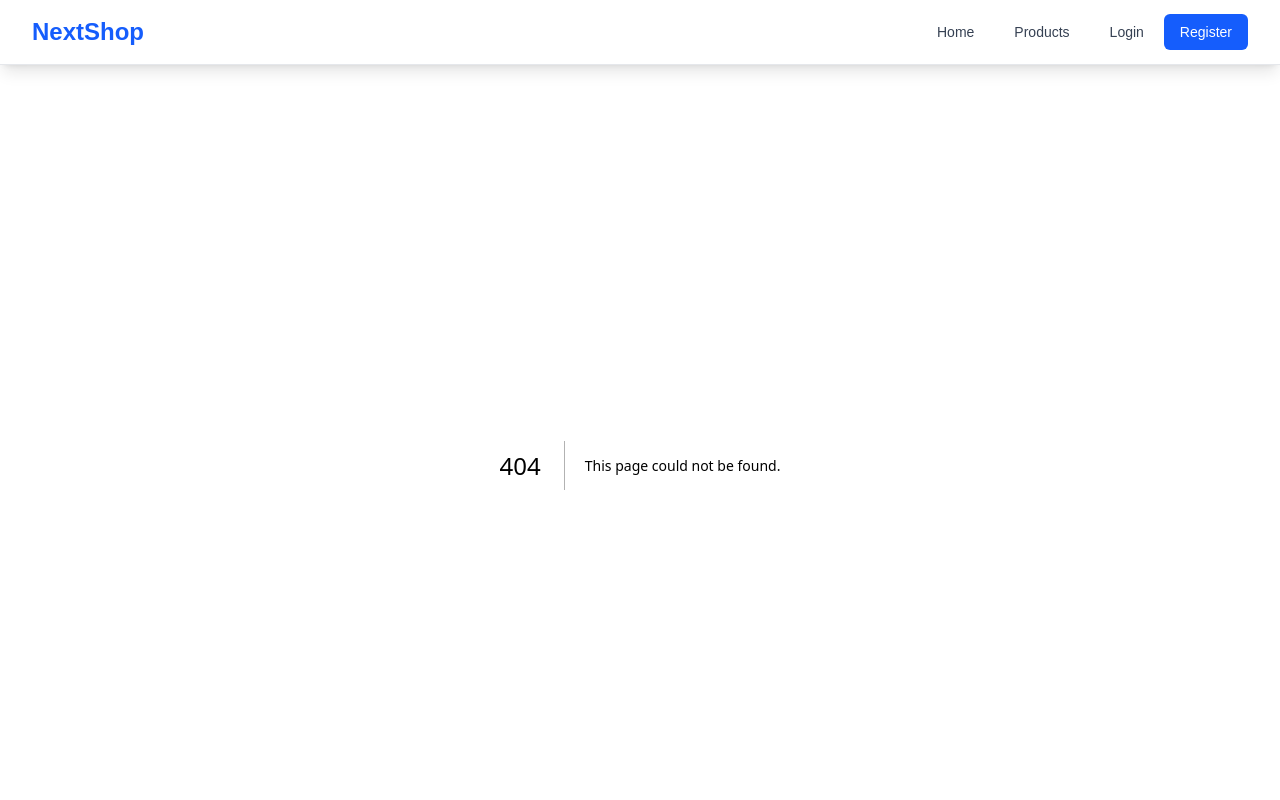
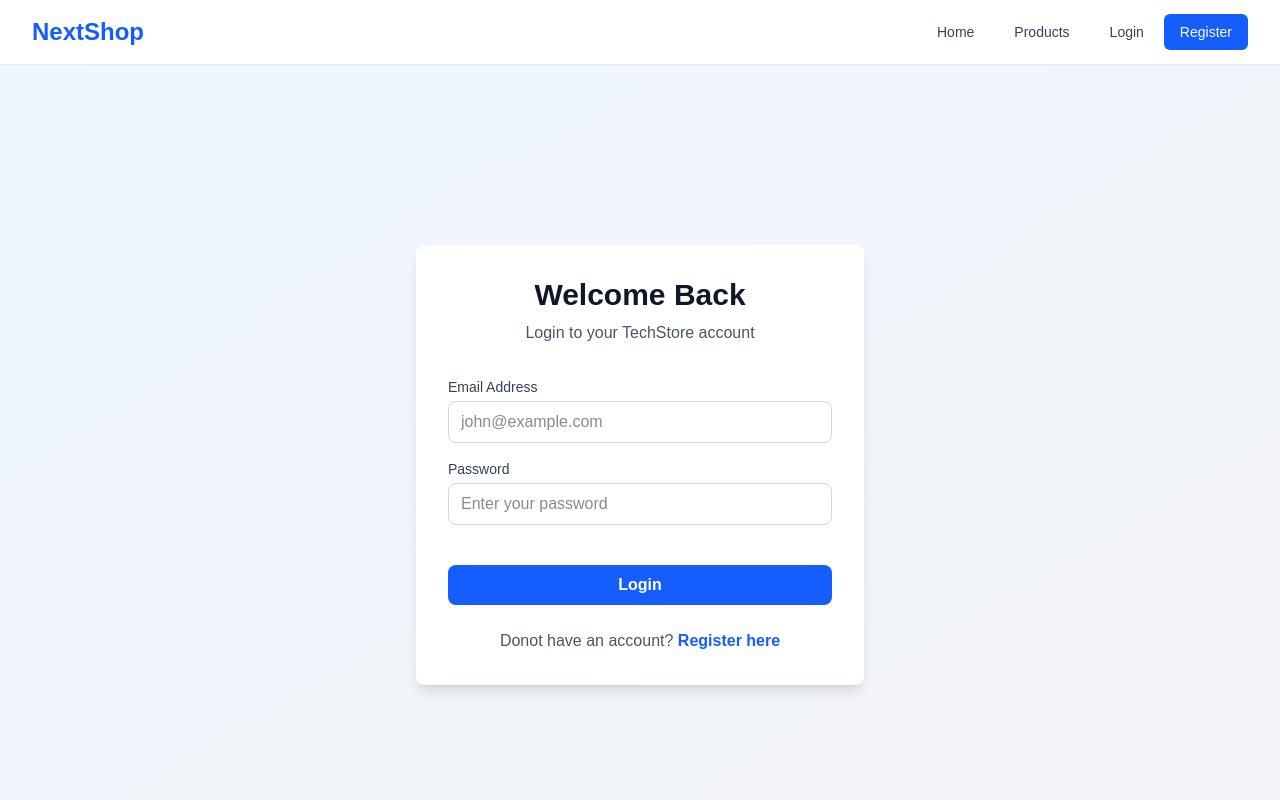
Before and after one commit to Shajidaa/next-shop, a Next.js app: page /login in a window 1280 px wide. Before the commit this address had no page. Shown: the top 800 px of the page. Built offline with nearby package versions, Linux system fonts and the light colour scheme.

Commit message:
login api and ui updates

```diff
--- /dev/null
+++ b/src/app/api/auth/login/route.js
@@ -0,0 +1,23 @@
+import { NextResponse } from "next/server";
+
+export async function POST(request) {
+  try {
+    const body = await request.json();
+    const baseUrl = process.env.NEXT_PUBLIC_BASE_URL;
+    const tenantValue = process.env.NEXT_PUBLIC_TENANT_HEADER;
+
+    const response = await fetch(`${baseUrl}/v2/auth/login`, {
+      method: "POST",
+      headers: {
+        "Content-Type": "application/json",
+        "x-tenant-id": tenantValue,
+      },
+      body: JSON.stringify(body),
+    });
+
+    const data = await response.json();
+    return NextResponse.json(data, { status: response.status });
+  } catch (error) {
+    return NextResponse.json({ error: "Connection error" }, { status: 500 });
+  }
+}
--- /dev/null
+++ b/src/app/login/page.jsx
@@ -0,0 +1,165 @@
+"use client";
+
+import { useState } from "react";
+
+import Link from "next/link";
+
+import { useRouter } from "next/navigation";
+
+export default function LoginPage() {
+  const router = useRouter();
+
+  const [loading, setLoading] = useState(false);
+
+  const [error, setError] = useState("");
+
+  const [formData, setFormData] = useState({
+    email: "",
+
+    password: "",
+  });
+
+  const handleChange = (e) => {
+    const { name, value } = e.target;
+
+    setFormData((prev) => ({
+      ...prev,
+
+      [name]: value,
+    }));
+  };
+
+  const handleSubmit = async (e) => {
+    e.preventDefault();
+
+    setError("");
+
+    // Validate form
+
+    if (!formData.email || !formData.password) {
+      setError("Please enter both email and password");
+
+      return;
+    }
+
+    setLoading(true);
+
+    try {
+      const response = await fetch("/api/auth/login", {
+        method: "POST",
+
+        headers: {
+          "Content-Type": "application/json",
+        },
+
+        body: JSON.stringify({
+          email: formData.email,
+
+          password: formData.password,
+        }),
+      });
+
+      const data = await response.json();
+
+      if (!response.ok) {
+        setError(data.error || "Login failed");
+
+        return;
+      }
+
+      // Login successful - store token and redirect
+
+      console.log("[v0] Login successful:", data);
+
+      if (data.token) {
+        localStorage.setItem("authToken", data.token);
+      }
+
+      if (data.user) {
+        localStorage.setItem("user", JSON.stringify(data.user));
+      }
+
+      router.push("/");
+    } catch (err) {
+      setError("An error occurred during login");
+
+      console.error("[v0] Login error:", err);
+    } finally {
+      setLoading(false);
+    }
+  };
+
+  return (
+    <div className="min-h-screen bg-gradient-to-br from-blue-50 to-gray-100 flex items-center justify-center py-12 px-4 sm:px-6 lg:px-8">
+      <div className="w-full max-w-md">
+        <div className="bg-white rounded-lg shadow-lg p-8">
+          <h2 className="text-3xl font-bold text-center text-gray-900 mb-2">
+            Welcome Back
+          </h2>
+
+          <p className="text-center text-gray-600 mb-8">
+            Login to your TechStore account
+          </p>
+
+          {error && (
+            <div className="mb-4 p-3 bg-red-100 border border-red-400 text-red-700 rounded">
+              {error}
+            </div>
+          )}
+
+          <form onSubmit={handleSubmit} className="space-y-4">
+            <div>
+              <label className="block text-sm font-medium text-gray-700 mb-1">
+                Email Address
+              </label>
+
+              <input
+                type="email"
+                name="email"
+                value={formData.email}
+                onChange={handleChange}
+                required
+                className="w-full px-3 py-2 border border-gray-300 rounded-lg focus:outline-none focus:ring-2 focus:ring-blue-500"
+                placeholder="john@example.com"
+              />
+            </div>
+
+            <div>
+              <label className="block text-sm font-medium text-gray-700 mb-1">
+                Password
+              </label>
+
+              <input
+                type="password"
+                name="password"
+                value={formData.password}
+                onChange={handleChange}
+                required
+                className="w-full px-3 py-2 border border-gray-300 rounded-lg focus:outline-none focus:ring-2 focus:ring-blue-500"
+                placeholder="Enter your password"
+              />
+            </div>
+
+            <button
+              type="submit"
+              disabled={loading}
+              className="w-full bg-blue-600 hover:bg-blue-700 disabled:bg-blue-400 text-white font-semibold py-2 px-4 rounded-lg transition-colors mt-6"
+            >
+              {loading ? "Logging in..." : "Login"}
+            </button>
+          </form>
+
+          <p className="text-center text-gray-600 mt-6">
+            Donot have an account?{" "}
+            <Link
+              href="/auth/register"
+              className="text-blue-600 hover:text-blue-700 font-semibold"
+            >
+              Register here
+            </Link>
+          </p>
+        </div>
+      </div>
+    </div>
+  );
+}
--- /dev/null
+++ b/src/components/auth/LoginForm.jsx
@@ -0,0 +1,106 @@
+"use client";
+import { useState } from "react";
+import { useForm } from "react-hook-form";
+import { Eye, EyeOff, Loader2, Mail, Lock } from "lucide-react";
+
+export default function LoginForm({ onSubmit, serverError, loading }) {
+  const [showPassword, setShowPassword] = useState(false);
+  const {
+    register,
+    handleSubmit,
+    formState: { errors },
+  } = useForm();
+
+  return (
+    <form onSubmit={handleSubmit(onSubmit)} className="space-y-5">
+      {serverError && (
+        <div className="p-3 bg-red-50 border-l-4 border-red-500 text-red-700 text-sm animate-pulse">
+          {serverError}
+        </div>
+      )}
+
+      {/* Email Field */}
+      <div>
+        <label className="text-sm font-semibold text-gray-700 block mb-1">
+          Email Address
+        </label>
+        <div className="relative">
+          <div className="absolute inset-y-0 left-0 pl-3 flex items-center pointer-events-none text-gray-400">
+            <Mail size={18} />
+          </div>
+          <input
+            type="email"
+            {...register("email", {
+              required: "Email is required",
+              pattern: {
+                value: /^[A-Z0-9._%+-]+@[A-Z0-9.-]+\.[A-Z]{2,}$/i,
+                message: "Invalid email address",
+              },
+            })}
+            placeholder="name@company.com"
+            className={`w-full pl-10 pr-3 py-2 border rounded-lg outline-none transition-all focus:ring-2 ${
+              errors.email
+                ? "border-red-500 focus:ring-red-200"
+                : "border-gray-300 focus:ring-blue-100 focus:border-blue-500"
+            }`}
+          />
+        </div>
+        {errors.email && (
+          <p className="text-red-500 text-xs mt-1">{errors.email.message}</p>
+        )}
+      </div>
+
+      {/* Password Field */}
+      <div>
+        <div className="flex justify-between mb-1">
+          <label className="text-sm font-semibold text-gray-700">
+            Password
+          </label>
+          <a href="#" className="text-xs text-blue-600 hover:underline">
+            Forgot password?
+          </a>
+        </div>
+        <div className="relative">
+          <div className="absolute inset-y-0 left-0 pl-3 flex items-center pointer-events-none text-gray-400">
+            <Lock size={18} />
+          </div>
+          <input
+            type={showPassword ? "text" : "password"}
+            {...register("password", { required: "Password is required" })}
+            placeholder="••••••••"
+            className={`w-full pl-10 pr-10 py-2 border rounded-lg outline-none transition-all focus:ring-2 ${
+              errors.password
+                ? "border-red-500 focus:ring-red-200"
+                : "border-gray-300 focus:ring-blue-100 focus:border-blue-500"
+            }`}
+          />
+          <button
+            type="button"
+            onClick={() => setShowPassword(!showPassword)}
+            className="absolute inset-y-0 right-0 pr-3 flex items-center text-gray-400 hover:text-gray-600 transition-colors"
+          >
+            {showPassword ? <EyeOff size={18} /> : <Eye size={18} />}
+          </button>
+        </div>
+        {errors.password && (
+          <p className="text-red-500 text-xs mt-1">{errors.password.message}</p>
+        )}
+      </div>
+
+      <button
+        type="submit"
+        disabled={loading}
+        className="w-full bg-blue-600 hover:bg-blue-700 text-white font-bold py-2.5 rounded-lg transition-all flex items-center justify-center gap-2 shadow-md hover:shadow-lg active:scale-[0.98]"
+      >
+        {loading ? (
+          <>
+            <Loader2 className="animate-spin" size={20} />
+            Signing in...
+          </>
+        ) : (
+          "Sign In"
+        )}
+      </button>
+    </form>
+  );
+}
```
